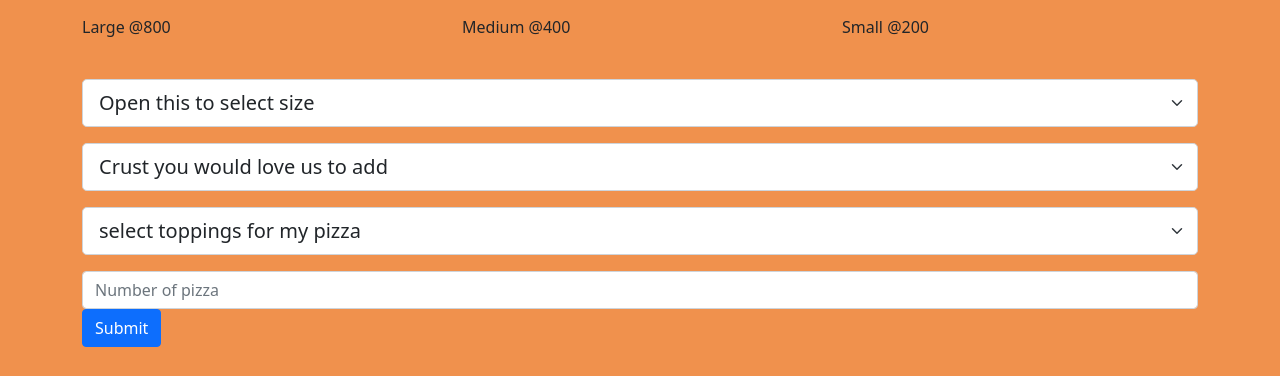
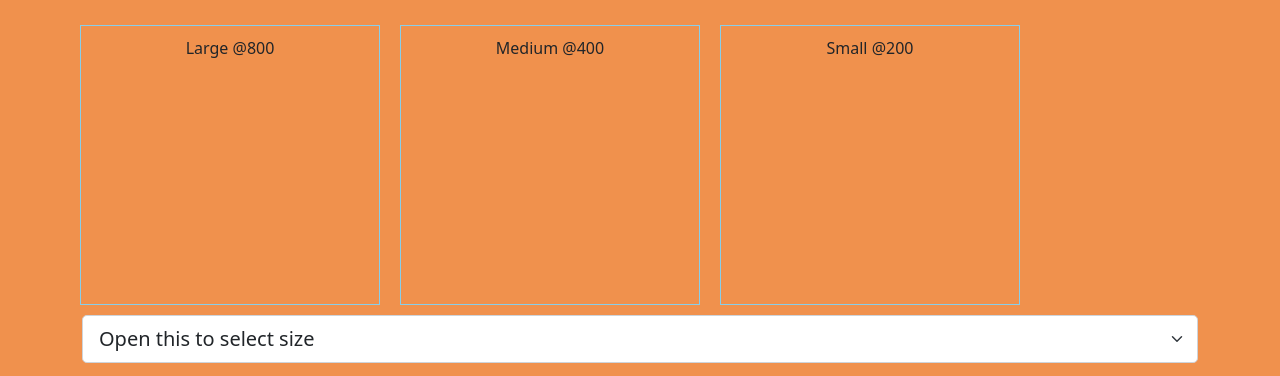
Before and after one commit to melodytowett/Pizza-Inn, a plain HTML site: page index.html in a window 1280 px wide. Shown: the part 375-751 px from the top of the page. Drawn offline with nearby package versions, Linux system fonts and the light colour scheme.

Commit message:
style the form and footer

```diff
--- a/index.css
+++ b/index.css
@@ -4,6 +4,7 @@ body{
 .navbar{
     margin: 10px;
     height: 60px;
+    background-color: ;
 }
 .container-fluid .navbar-nav .nav-link {
     color: black;
@@ -18,3 +19,22 @@ body{
       text-align: center;
       padding: 10px;
   }
+  .col-md-4{
+      border: 1px solid skyblue;
+      background:transparent;
+      height: 280px;
+      width: 300px;
+      padding: 10px;
+      margin: 10px;
+      text-align: center;
+
+  }
+  form .btn{
+      margin: 20px;
+      margin-left: 300px;
+  }
+  footer{
+      background-color: skyblue;
+      padding-left: 20px;
+      margin: 20px;
+  }
```
